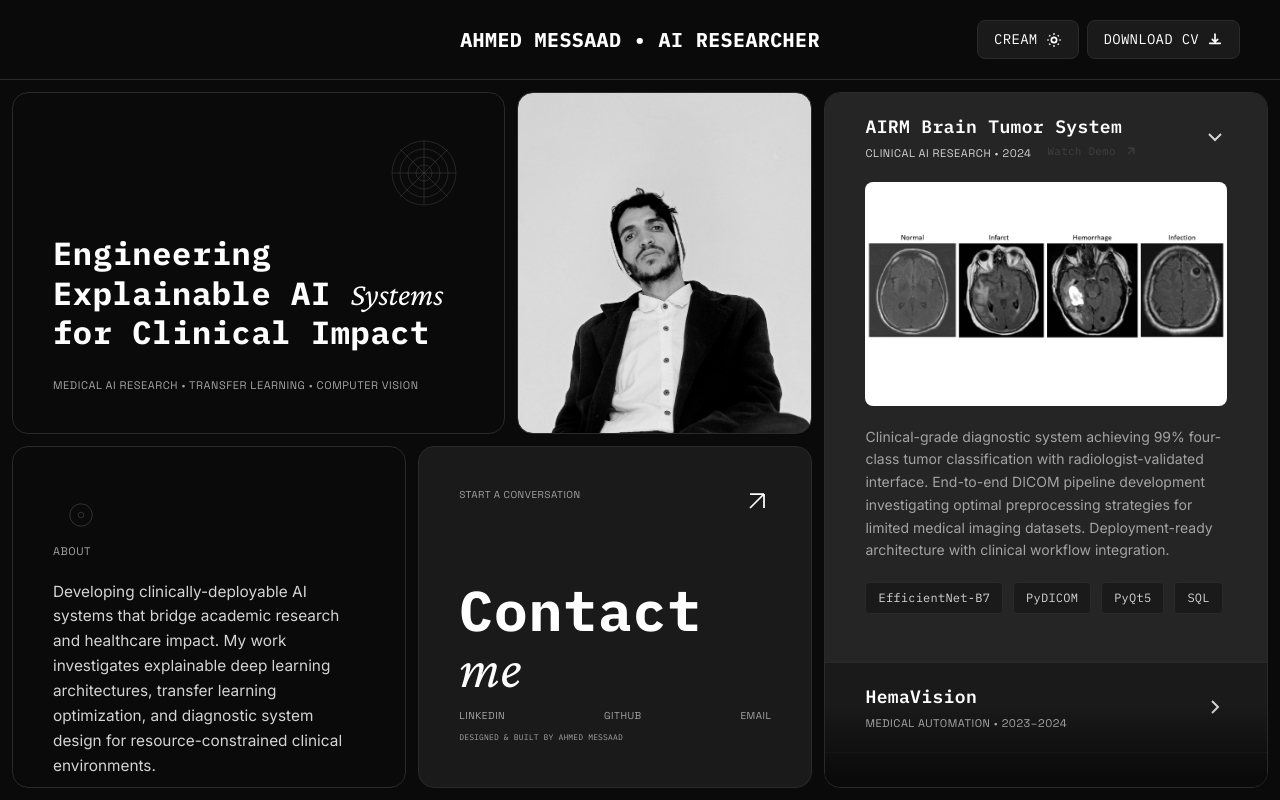
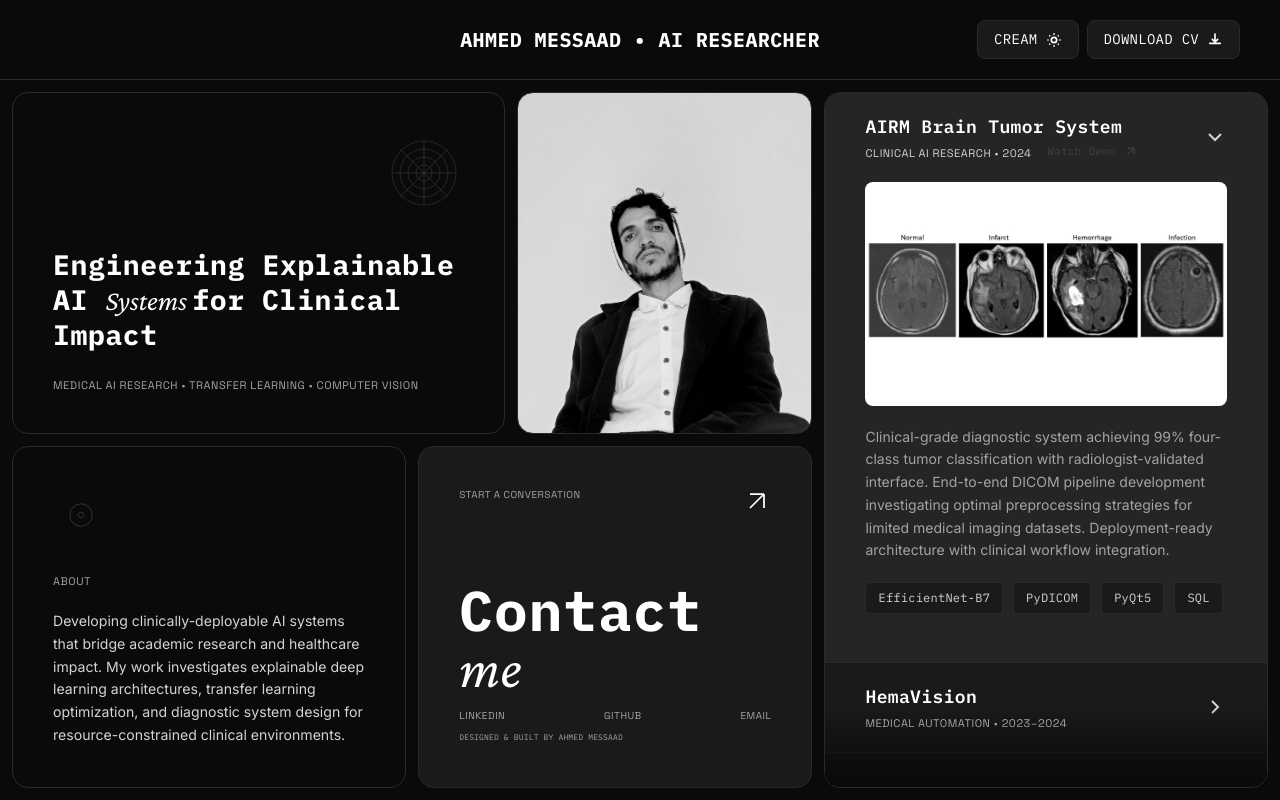
Before and after one commit to RYANX9/ahmed-messaad, a Next.js app: page / in a window 1280 px wide. Built offline with nearby package versions, Linux system fonts and the light colour scheme.

Commit message:
Update page.tsx

```diff
--- a/app/page.tsx
+++ b/app/page.tsx
@@ -317,10 +317,10 @@ export default function Page() {
       {/* ========================== DESKTOP LAYOUT (Theme-aware) =============================== */}
       {/* ========================================================================== */}
       <div className="hidden lg:block lg:h-[calc(100vh-80px)] lg:mt-[80px] p-3">
-        {/* CHANGE: Updated the grid-cols to give the main content (first column) more space: 9fr -> 10fr, and projects (third column) slightly less: 10fr -> 9fr */}
+        {/* FIX: Adjusted the grid fractions for better content distribution: 9fr_6fr_10fr -> 10fr_6fr_9fr */}
         <div className="grid grid-cols-[10fr_6fr_9fr] auto-rows-fr gap-3 h-full">
 
-          {/* ========== TITLE/INTRO SECTION ========== */}
+          {/* ========== TITLE/INTRO SECTION (HERO) ========== */}
           <section
             className={`border rounded-2xl p-8 xl:p-10 flex flex-col justify-between transition-all duration-1000 ${
               isLoading
@@ -353,10 +353,10 @@ export default function Page() {
             </div>
 
             <div>
-              {/* FIX: Replaced fixed pixel sizes with clamp() for responsive scaling */}
+              {/* FIX: Removed fixed pixel classes (text-[26px] xl:text-[32px]) and used a more conservative clamp for better scaling and less chance of overflowing the container padding. */}
               <h1
                 className="leading-[1.2] mb-6"
-                style={{ fontSize: 'clamp(24px, 2.5vw, 36px)' /* Min 24px, Max 36px, scales with 2.5% of viewport width */ }}
+                style={{ fontSize: 'clamp(28px, 2.2vw, 38px)' }}
               >
                 <span className="font-mono font-bold">Engineering Explainable AI </span>
                 <span className="italic font-serif font-light">Systems </span>
@@ -446,12 +446,12 @@ export default function Page() {
                 >
                   About
                 </h3>
-                {/* FIX: Replaced fixed pixel sizes with clamp() for responsive scaling */}
+                {/* FIX: Removed fixed pixel classes (text-[14px] xl:text-[16px]) and used a more conservative clamp for better scaling and less chance of overflowing the container padding. */}
                 <p
                   className="leading-relaxed font-sans"
                   style={{
                     color: theme.textSecondary,
-                    fontSize: 'clamp(14px, 1.2vw, 17px)' /* Min 14px, Max 17px, scales with 1.2% of viewport width */
+                    fontSize: 'clamp(14px, 1.1vw, 16px)'
                   }}
                 >
                   Developing clinically-deployable AI systems that bridge academic research and healthcare impact.
```
